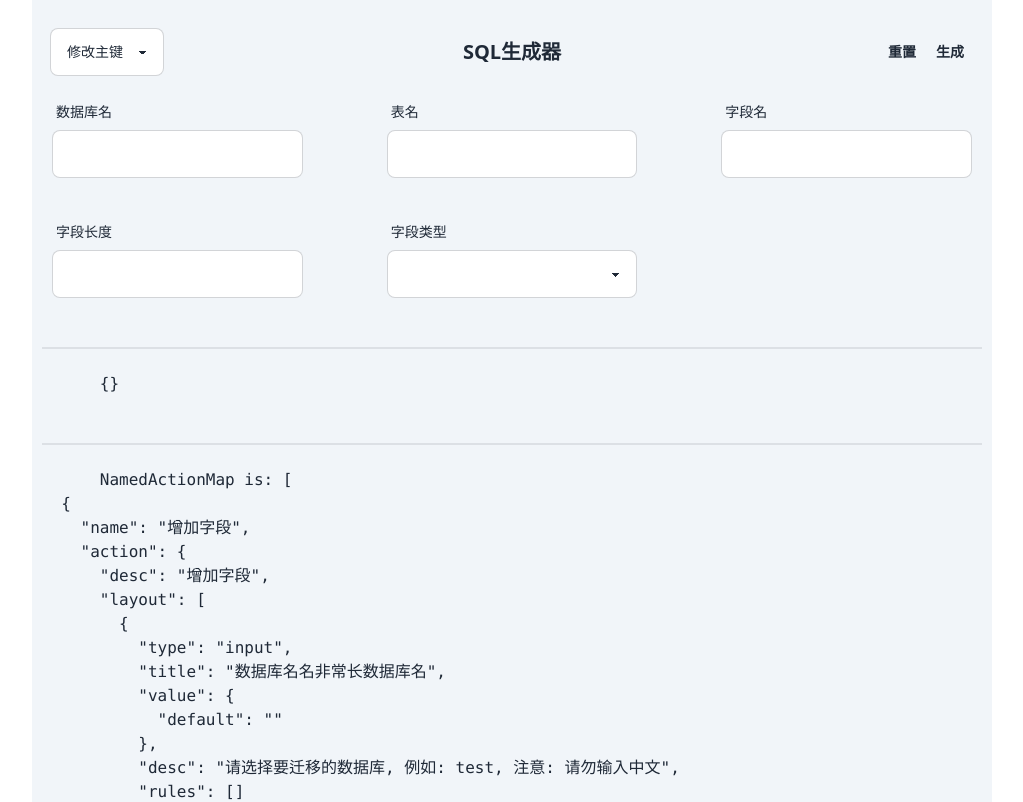
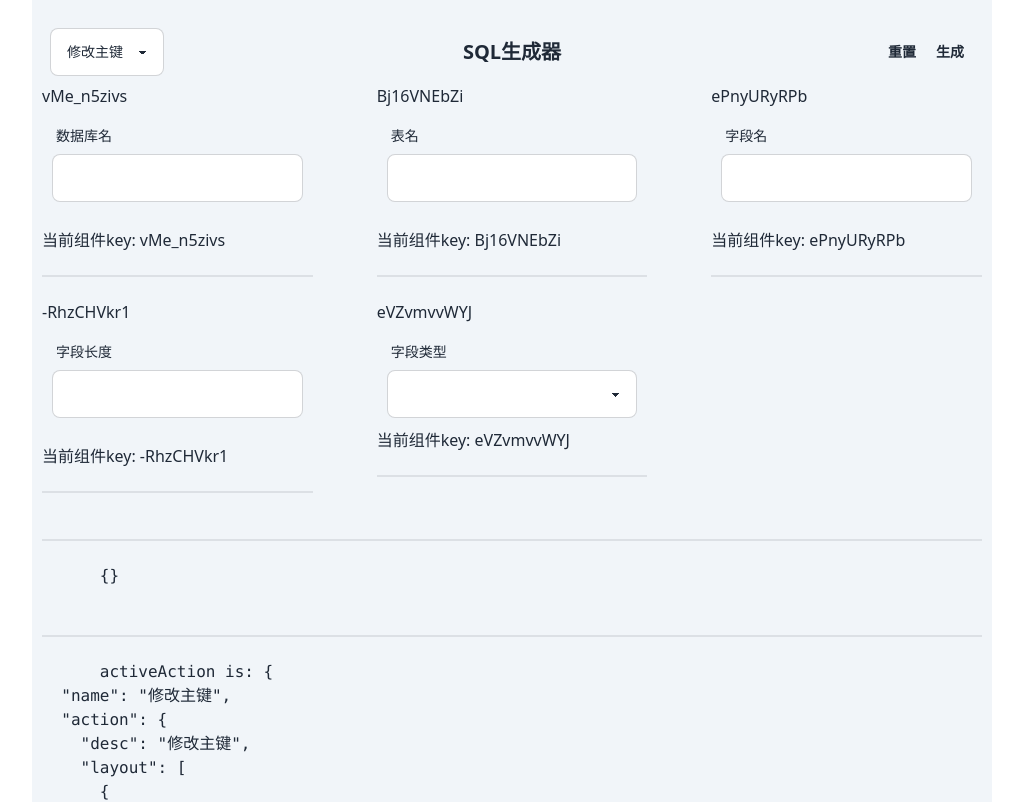
Before and after one commit to HikawaLee/sql-convert-main, a Vue app: page / in a window 1280 px wide. Shown: the top 802 px of the page, without its empty margins (128-1151 px from the left). Built offline with nearby package versions, Linux system fonts and the light colour scheme.

Commit message:
: sparkles: 优化更新国际， WIP

```diff
--- a/src/components/ActionConfig.js
+++ b/src/components/ActionConfig.js
@@ -30,6 +30,18 @@ const actions = [
                     },
                 },
                 {
+                    "type": "checkbox",
+                    "title": "测试多个多选框",
+                    "value": {
+                        "type": String,
+                        "default": "达梦",
+                    },
+                    "options":
+                        ["达梦",
+                            "TD SQL",
+                        ],
+                },
+                {
                     "type": "input",
                     "title": "字段长度",
                     "value": {
@@ -37,6 +49,18 @@ const actions = [
                         "default": "",
                     },
 
+                },
+                {
+                    "type": "checkbox",
+                    "title": "目标数据库",
+                    "value": {
+                        "type": String,
+                        "default": "达梦",
+                    },
+                    "options":
+                        ["达梦",
+                            "TD SQL",
+                        ],
                 },
                 {
                     "type": "select",
@@ -284,6 +308,77 @@ const actions = [
     },
 
 
+    {
+        "desc": "修改索引",
+        "layout": [
+            {
+                "type": "input",
+                "title": "数据库名名非常长数据库名",
+                "value": {
+                    "type": String,
+                    "default": "",
+                },
+                "desc": "请选择要迁移的数据库, 例如: test, 注意: 请勿输入中文",
+                "rules": [], //校验规则, 待定
+            },
+            {
+                "type": "input",
+                "title": "表名",
+                "value": {
+                    "type": String,
+                    "default": "",
+                },
+                "rules": [],
+            },
+            {
+                "type": "select",
+                "title": "字段类型",
+                "placeholder": "",
+                "value": {
+                    "type": String,
+                    "default": "String(Java兼容)",
+                },
+                "options": [
+                    "String(Java兼容)",
+                    "Date(Java兼容)",
+                    "Number(Java兼容)",
+                    "Byte[](Java兼容)",
+                ],
+            },
+            {
+                "type": "checkbox",
+                "title": "目标数据库",
+                "value": {
+                    "type": String,
+                    "default": "达梦",
+                },
+                "options":
+                    ["达梦",
+                        "TD SQL",
+                    ],
+            },
+            {
+                "type": "toggle",
+                "title": "是否大表",
+                "value": {
+                    "type": String,
+                    "default": "否",
+                },
+                "options": ["是", "否"],
+            },
+            {
+                "type": "radio",
+                "title": "大小表切换",
+                "value": {
+                    "type": String,
+                    "default": "小表",
+                },
+                "options": ["大表", "小表"],
+            },
+        ],
+    },
+
+
 ]
 
 
--- a/src/components/LayoutStore.vue
+++ b/src/components/LayoutStore.vue
@@ -2,6 +2,7 @@
 
 
   <div class="divider divider-horizontal"/>
+  <span>{{props.state.id}}</span>
   <div class="flex w-full p-2.5">
 
 
@@ -39,7 +40,7 @@
         <div class="label " TABINDEX="0" >
           <span class="label-text">{{ props.state.label }}</span>
         </div>
-        <input class="input input-bordered" v-model="checkboxSelected" disabled :placeholder="props.state.data" @change="handleCheckbox"/>
+        <input class="input input-bordered" v-model="checkboxSelected" disabled :placeholder="''" @change="handleCheckbox"/>
         <div class="label">
           <span class="label-text-alt">{{ props.state.desc }}</span>
         </div>
@@ -86,7 +87,8 @@
 </template>
 
 <script setup>
-import {onMounted, ref} from 'vue'
+import {ref} from 'vue'
+import UniqueID from "../utils/UniqueID.js";
 const props = defineProps({
   state: {
     type: Object,
@@ -95,6 +97,7 @@ const props = defineProps({
       return {
         "type": "input",//不能为空
         "label": "默认输入框", //不能为空
+        "id": '', //不能为空 ///FIXME: 有可能出现bug
         "desc": "这是一个默认输入框", //默认为空
         "placeholder": "这是默认的placeholder", // 仅input, radio, select具有
         "value": {
@@ -113,11 +116,11 @@ const props = defineProps({
 })
 
 
-
 const emits = defineEmits(['updateState']);
 
 const savedConfig = ref(null);
 
+const inputText = ref('')
 const handleInput = (e) => {
   //todo: 校验
   return e.target.value.trim();
@@ -125,7 +128,7 @@ const handleInput = (e) => {
 const updateConfig = (e) => {
 
   const data = handleInput(e);
-  console.log('当前选中值: ', data);
+    // console.log('当前选中值: ', data);
   const conf = {
     ...props.state,
     data: {
@@ -135,6 +138,8 @@ const updateConfig = (e) => {
   }
   emits('updateState', conf);
 }
+
+
 
 const checkboxSelected = ref([]);
 const handleCheckbox = (e) => {
--- a/src/utils/Standardize.js
+++ b/src/utils/Standardize.js
@@ -1,9 +1,14 @@
 
-const standardize = (layoutState) => {
+const standardize = (layoutState, componentKey) => {
+
+    console.log(`开始标准化数据：${new Date().toLocaleTimeString()},
+    当前组件为: ${layoutState.type}, 要赋值的ID为: ${componentKey},
+    当前组件的布局状态为: ${JSON.stringify(layoutState)}`);
     switch (layoutState.type) {
     case "input":
                 return {
                     ...layoutState,
+                    id: componentKey,
                     label: layoutState.title,
                     desc: layoutState.desc || "",
                     placeholder:  layoutState.placeholder || "",
@@ -11,6 +16,7 @@ const standardize = (layoutState) => {
             case "radio":
                 return {
                     ...layoutState,
+                    id: componentKey,
                     label: layoutState.title,
                     desc: layoutState.desc || "",
                     placeholder:  layoutState.placeholder || "",
@@ -20,6 +26,7 @@ const standardize = (layoutState) => {
             case "checkbox":
                 return {
                     ...layoutState,
+                    id: componentKey,
                     label: layoutState.title,
                     desc: layoutState.desc || "",
                     placeholder:  layoutState.placeholder || "",
@@ -29,6 +36,7 @@ const standardize = (layoutState) => {
             case "select":
                 return {
                     ...layoutState,
+                    id: componentKey,
                     label: layoutState.title,
                     desc: layoutState.desc || "",
                     placeholder:  layoutState.placeholder || "",
@@ -37,6 +45,7 @@ const standardize = (layoutState) => {
             case "textarea":
                 return {
                     ...layoutState,
+                    id: componentKey,
                     type: "textarea",
                     label: layoutState.title,
                 }
@@ -45,6 +54,7 @@ const standardize = (layoutState) => {
                 return {
                     ...layoutState,
                     label: layoutState.title,
+                    id: componentKey,
                     desc: layoutState.desc || "",
                     placeholder:  layoutState.placeholder || "",
                     options: layoutState.options,
@@ -54,6 +64,7 @@ const standardize = (layoutState) => {
                 return {
                     type: "input",
                     title: layoutState.title,
+                    id: componentKey,
                     defaultValue: layoutState.defaultValue,
                     rules: layoutState.rules,
                     convertor: layoutState.convertor,
--- a/src/utils/UniqueID.js
+++ b/src/utils/UniqueID.js
@@ -0,0 +1,5 @@
+import {nanoid} from "nanoid";
+const UniqueID = (length = 10) => {
+    return nanoid(length);
+}
+export default UniqueID;
--- a/src/views/Main.vue
+++ b/src/views/Main.vue
@@ -24,7 +24,9 @@
   <div class="flex flex-col justify-center items-center">
     <div class="grid grid-cols-1 my-0 md:grid-cols-2 xl:grid-cols-3 md:gap-x-16 ">
       <div v-for="(layoutState, index) in layoutStates" :key="componentKey[index]">
-        <LayoutStore :state="standardize(layoutState)" @update-state="updateState"/>
+        <LayoutStore :state="standardize(layoutState, componentKey[index])" @update-state="updateState"/>
+        <span>当前组件key: {{componentKey[index]}}</span>
+        <div class="divider"></div>
       </div>
     </div>
 
@@ -42,11 +44,6 @@
 <!--    </pre>-->
   </div>
   <div>
-    <div class="divider"></div>
-
-    <pre>
-      NamedActionMap is: {{ NamedActionMap }}
-    </pre>
 
     <div class="divider"></div>
 
@@ -71,8 +68,8 @@ import LayoutStore from '../components/LayoutStore.vue';
 import Output from '../components/Output.vue';
 import NamedActionMap from "../components/ActionConfig.js";
 import standardize from "../utils/Standardize.js";
-import {computed, ref, watchEffect, reactive} from "vue";
-import {nanoid} from "nanoid";
+import {computed, ref,  reactive} from "vue";
+import UniqueID from "../utils/UniqueID.js";
 const defaultAction = NamedActionMap.find((item) => item.name === '修改主键') || NamedActionMap[0];
 const selected = ref(defaultAction.name)
 const activeAction = computed(() => {
@@ -83,23 +80,31 @@ const layoutStates = computed(() => {
   return activeAction.value.action.layout
 })
 
-const componentCnt = activeAction.value.action.layout.length;
+
+
+const componentCnt = computed(() => {
+  return activeAction.value.action.layout.length;
+})
+
 const componentKey = ref([]);
 
-// const inputData = ref({})
+const freshComponentKey = () => {
+  for (let i = 0; i < componentCnt.value; i++) {
+    componentKey.value[i] = UniqueID();
+  }
+}
+
+freshComponentKey();
+
+
 const inputData = reactive({})
 activeAction.value.action.layout.forEach((state) => {
   inputData[state.label] = state.data;
 })
 
 
-
-
 const updateState = (data) => {
-  console.log("父组件更新了。。。")
   inputData[data.label] = data;
-  console.log("新内容为： ", inputData)
-
 }
 
 const loading = ref(false);
@@ -112,14 +117,13 @@ const generate = (action) => {
   }, 500)
 }
 const resetInput = () => {
-  // inputData.value = [];
   for (const key in inputData) {
     delete inputData[key]
   }
-  for (let i = 0; i < componentCnt; i++) {
-    componentKey.value[i] = nanoid();
-  }
+  freshComponentKey();
 }
+
+
 
 
 
```
